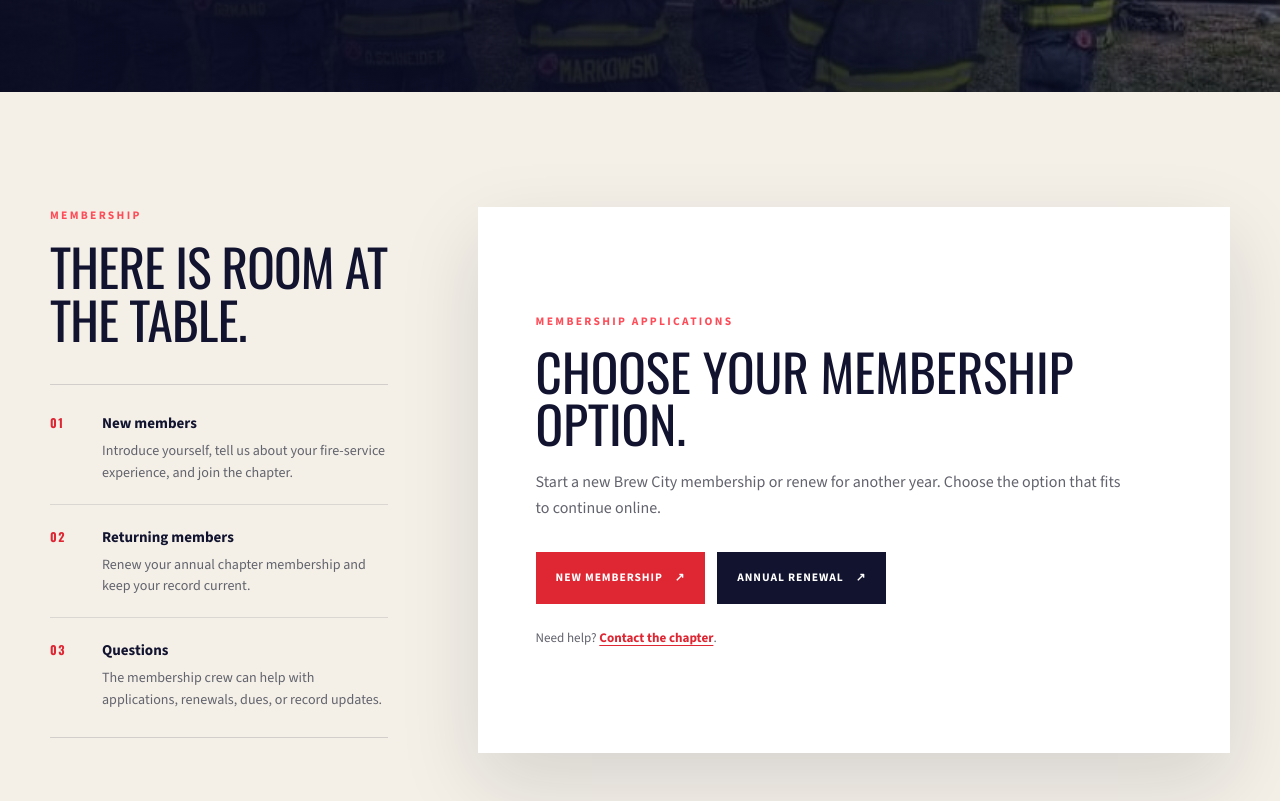
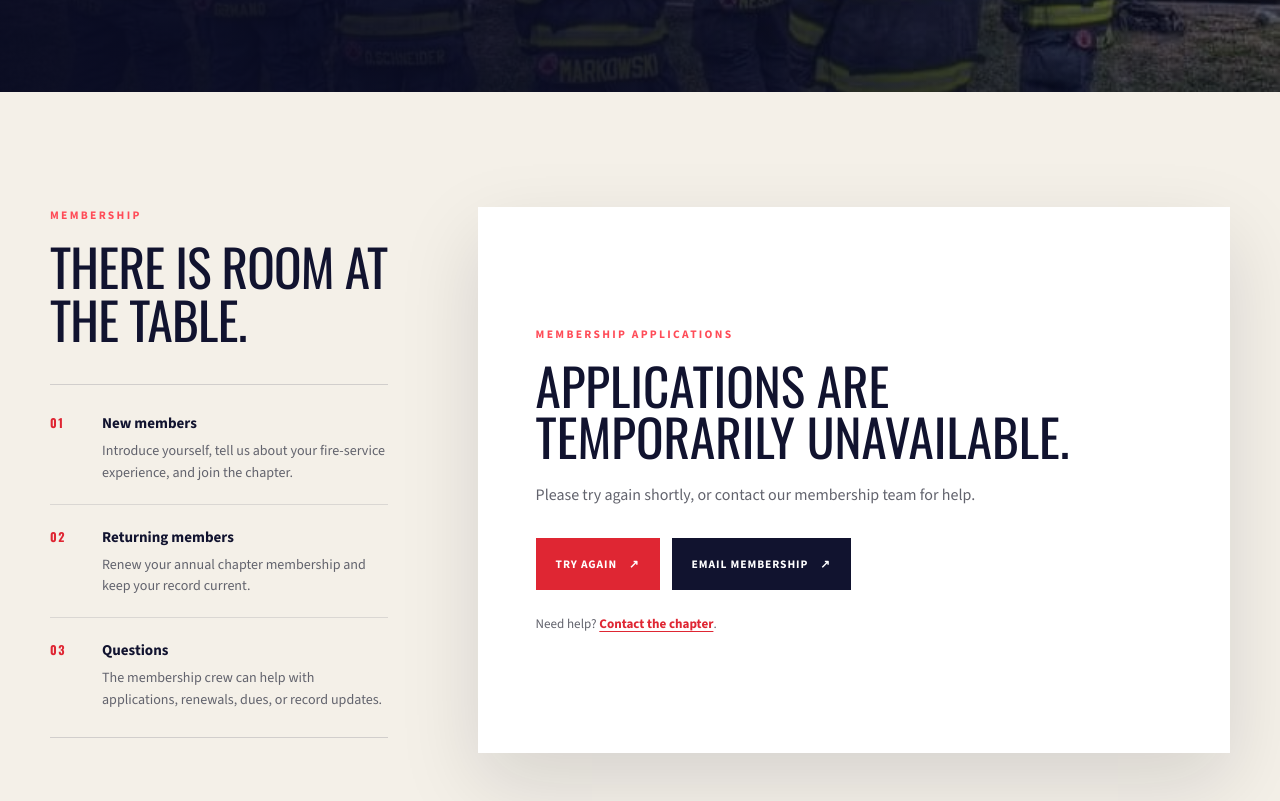
Before and after one commit to jakehinsy/bcfools-site, a Next.js app: page /join in a window 1280 px wide. Shown: the part 503-1304 px from the top of the page. Built offline with nearby package versions, Linux system fonts and the light colour scheme; no server answers.

Commit message:
Give unavailable membership applications clear retry and contact actions (#9)
Co-authored-by: Jake Hinsy <jakes_server@Jakes-Mac-mini.local>

```diff
--- a/src/app/join/join.module.css
+++ b/src/app/join/join.module.css
@@ -355,11 +355,15 @@
   margin-top: 30px;
 }
 
-.applicationFallbackActions a {
+.applicationFallbackActions a,
+.applicationFallbackActions button {
   align-items: center;
   background: var(--red-600);
+  border: 0;
   color: var(--white);
+  cursor: pointer;
   display: inline-flex;
+  font-family: inherit;
   font-size: 0.72rem;
   font-weight: 900;
   gap: 12px;
@@ -393,6 +397,7 @@
 }
 
 .applicationFallbackActions a:focus-visible,
+.applicationFallbackActions button:focus-visible,
 .applicationFallbackHelp a:focus-visible {
   outline: 3px solid #f0b323;
   outline-offset: 4px;
--- a/src/app/join/page.tsx
+++ b/src/app/join/page.tsx
@@ -198,17 +198,16 @@ export default async function JoinPage({
               ) : (
                 <div className={styles.applicationFallback}>
                   <p className={styles.eyebrow}>Membership applications</p>
-                  <h2>Choose your membership option.</h2>
+                  <h2>Applications are temporarily unavailable.</h2>
                   <p>
-                    Start a new Brew City membership or renew for another year.
-                    Choose the option that fits to continue online.
+                    Please try again shortly, or contact our membership team for help.
                   </p>
                   <div className={styles.applicationFallbackActions}>
-                    <a href={siteConfig.links.newMembership}>
-                      New membership <ArrowIcon />
-                    </a>
-                    <a href={renewalUrl}>
-                      Annual renewal <ArrowIcon />
+                    <form action={`${siteConfig.links.applicationRoute}#application`} method="get">
+                      <button type="submit">Try again <ArrowIcon /></button>
+                    </form>
+                    <a href={`mailto:${siteConfig.legal.contactEmail}`}>
+                      Email membership <ArrowIcon />
                     </a>
                   </div>
                   <p className={styles.applicationFallbackHelp}>
```
Also changed, not shown: 1 other file (tests, documents, lock files or other folders).
